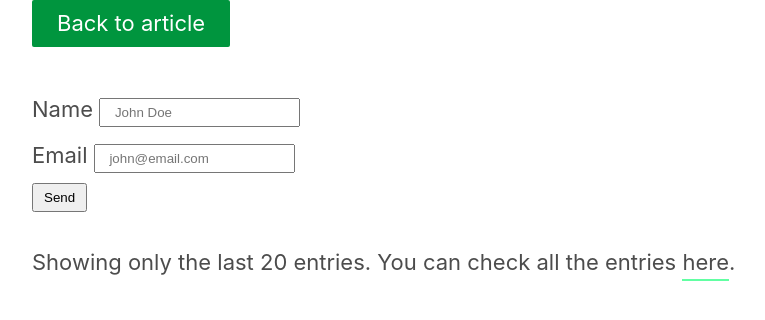
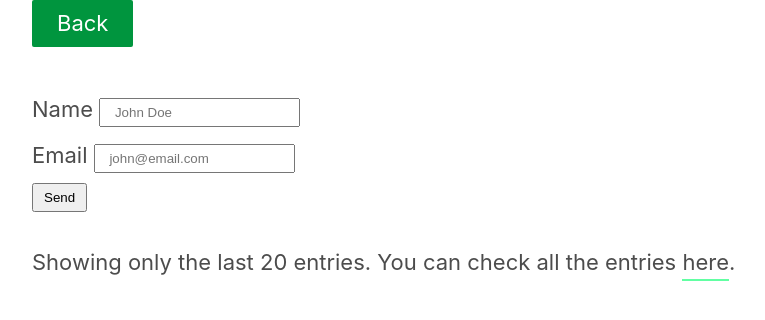
Before and after one commit to bdmilan/blog, a Jekyll site: the page mk.html, which Jekyll copies as it is, in a window 1280 px wide. Shown: the top 320 px of the page, without its empty margins (108-873 px from the left). Built offline with Jekyll 4.4.1, drawn with Linux system fonts in a browser that asks for light colours; nearby versions of some CDN libraries.

Commit message:
Update mk.html

```diff
--- a/mk.html
+++ b/mk.html
@@ -13,7 +13,7 @@
 </head>
 <body>
 <div class="demo-container">
-<a class="btn" href="/google-form-customize/">Back to article</a>
+<a class="btn" href="/contact/">Back</a>
 <style>
         input {
             padding: 5px 10px;
```
